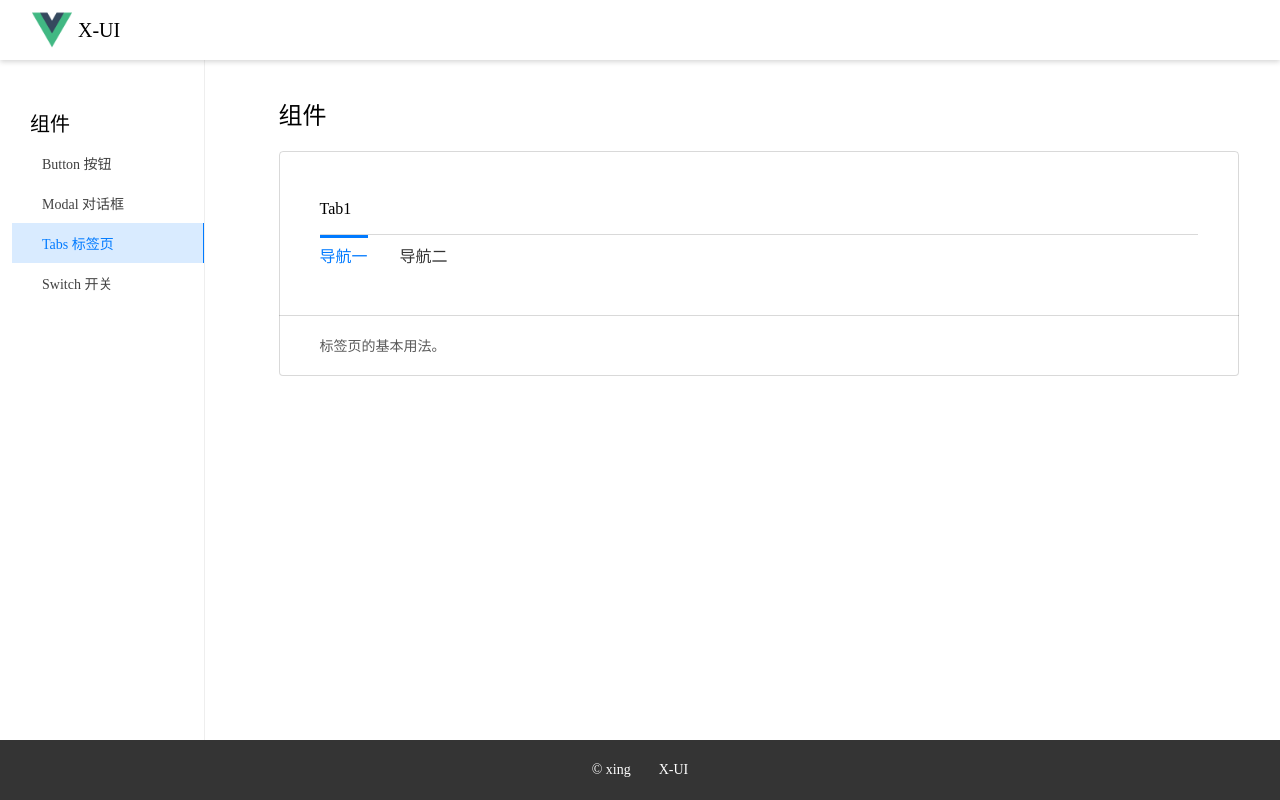
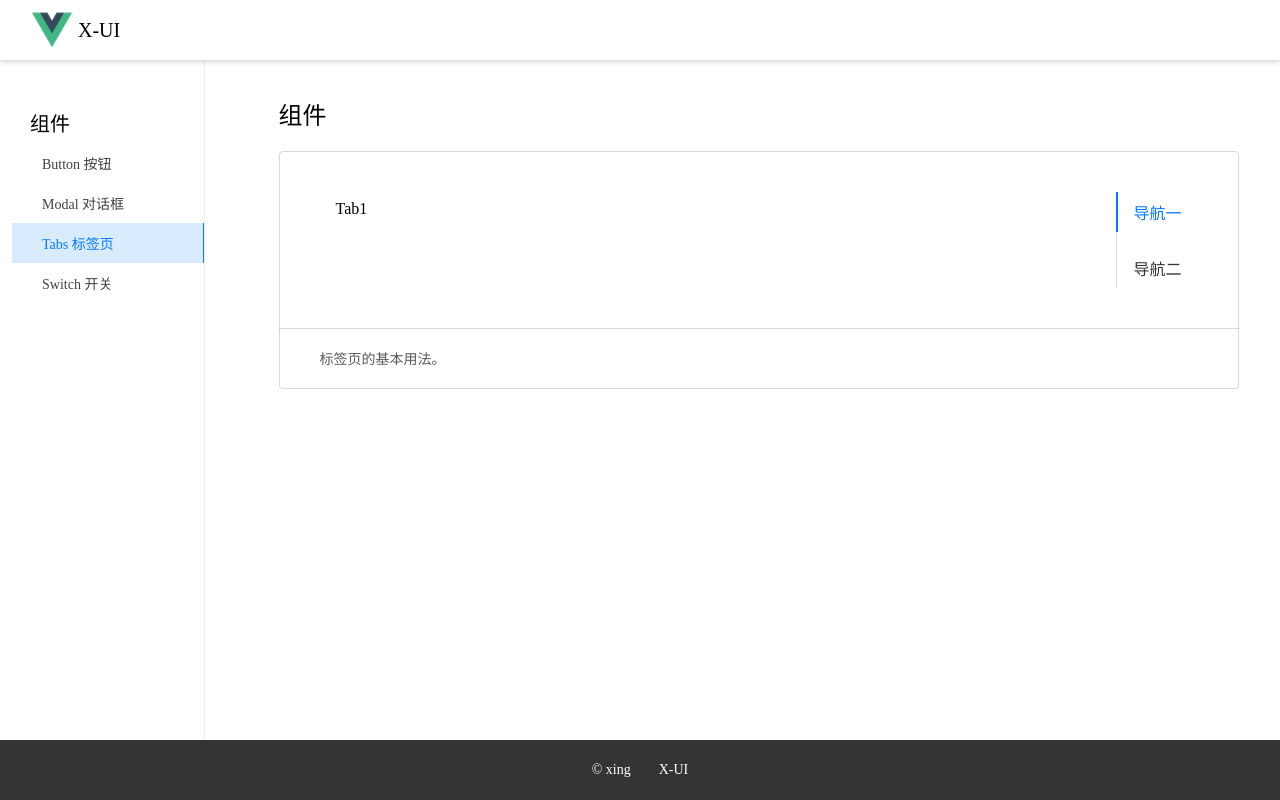
Before and after one commit to wuwenxing0912/vue3-ui, a Vue app: page /#/components/tabs in a window 1280 px wide. Built offline with nearby package versions, Linux system fonts and the light colour scheme.

Commit message:
tab可在内容右方

```diff
--- a/src/components/Tabs/Tabs.vue
+++ b/src/components/Tabs/Tabs.vue
@@ -33,9 +33,9 @@ export default {
     },
     direction: {
       type: String,
-      default: "bottom",
+      default: "right",
       validator(value) {
-        return ["top", "left", "bottom"].includes(value);
+        return ["top", "left", "bottom", "right"].includes(value);
       },
     },
   },
@@ -73,6 +73,7 @@ export default {
           underline.value.style.left = `${left - navLeft}px`;
           break;
         case "left":
+        case "right":
           underline.value.style.height = `${height}px`;
           underline.value.style.top = `${top - navTop}px`;
           break;
@@ -163,6 +164,7 @@ $border-color: #d9d9d9;
       padding: 8px 16px;
     }
   }
+
   &.bottom {
     display: flex;
     flex-direction: column-reverse;
@@ -187,5 +189,30 @@ $border-color: #d9d9d9;
       padding-bottom: 16px;
     }
   }
+
+  &.right {
+    display: flex;
+    flex-direction: row-reverse;
+    & .x-tabs-nav.right {
+      border-left: 1px solid $border-color;
+      flex-direction: column;
+      & .x-tabs-nav-item {
+        padding: 8px 16px;
+        margin-bottom: 16px;
+        &:last-of-type {
+          margin-bottom: 0;
+        }
+      }
+      & .x-tabs-nav-item-underline {
+        top: 0;
+        width: 2px;
+        left: -1px;
+      }
+    }
+    & .x-tabs-content {
+      flex-grow: 1;
+      padding: 8px 16px;
+    }
+  }
 }
 </style>
```
